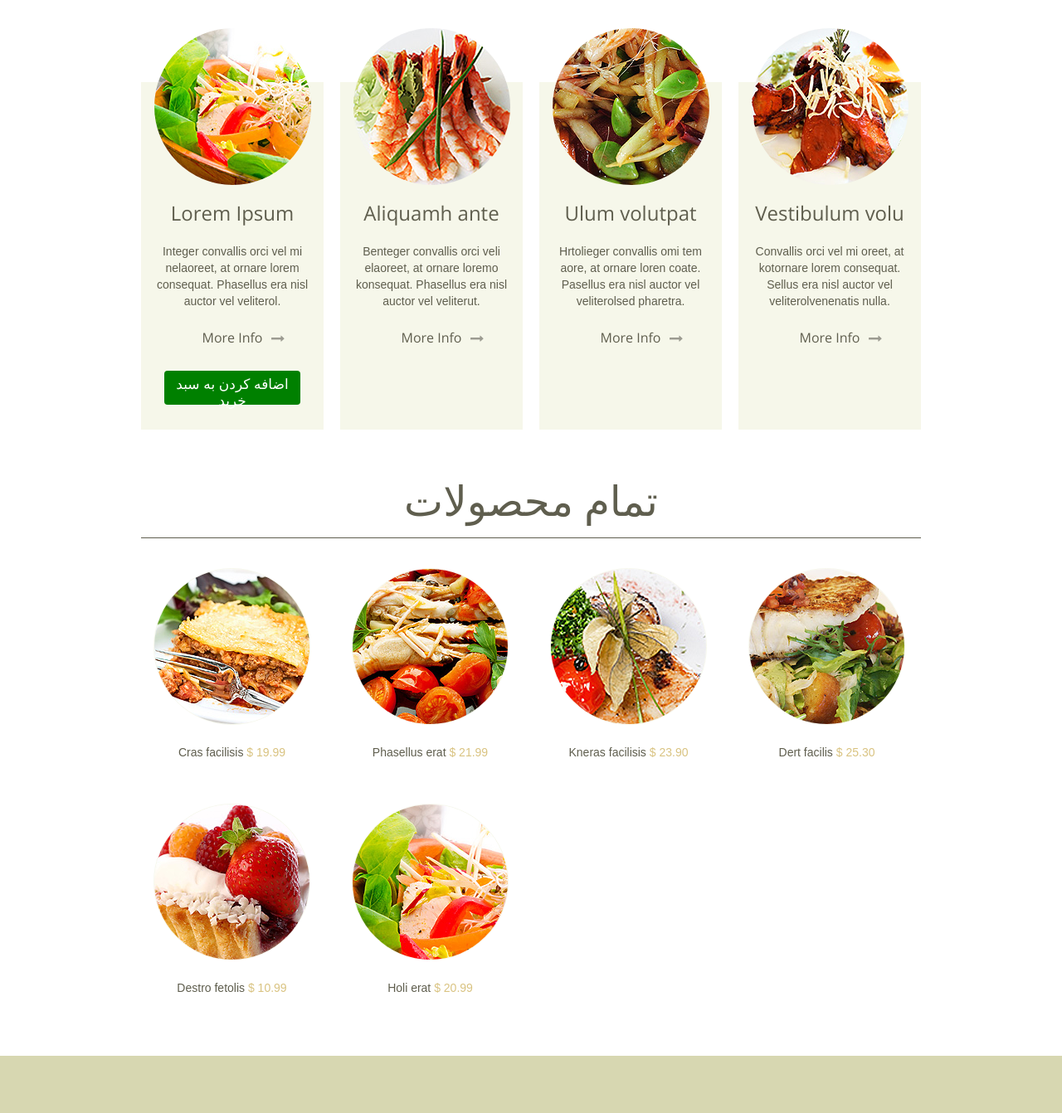
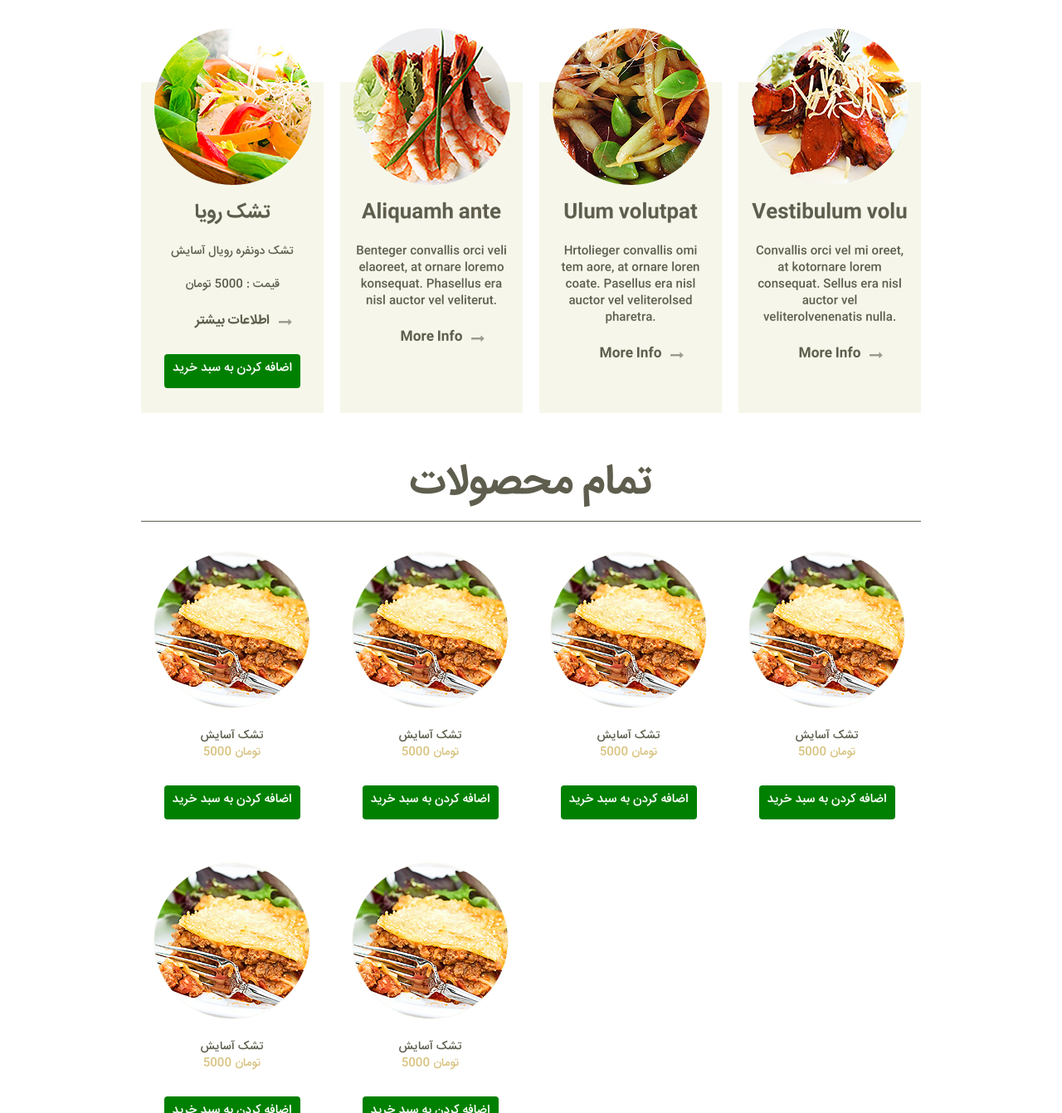
Before and after one commit to hrmshams/store_website, a plain HTML site: page index.html in a window 1280 px wide. Shown: the part 686-2028 px from the top of the page at 83% size. Drawn offline with nearby package versions, Linux system fonts and the light colour scheme.

Commit message:
font and some other changes

```diff
--- a/css/menu.css
+++ b/css/menu.css
@@ -7,7 +7,7 @@
 }
 
 nav.bt-menu  ul li {
-	font: bold 18px/29px 'Open Sans', sans-serif;
+	font: bold 18px/29px iransans_bold;
 	color: #fff;
 }
 nav.bt-menu  ul li:first-child+li+li {
--- a/css/style.css
+++ b/css/style.css
@@ -8,6 +8,20 @@
 @import "../css/menu.css";
 
 @import "../css/font-awesome.css";
+
+@font-face {
+  font-family: 'iransans_bold';
+  src: url('../fonts/iran_sans_bold.ttf');
+  font-weight: normal;
+  font-style: normal;
+}
+
+@font-face {
+  font-family: 'iransans_med';
+  src: url('../fonts/iran_sans_medium.woff2');
+  font-weight: normal;
+  font-style: normal;
+}
 
 input {
 	outline:  none !important;
@@ -30,7 +44,8 @@ text-decoration:none;
 
 
 body {
-	font: 14px/20px  Arial, Helvetica, sans-serif;
+	/*font: 14px/20px  Arial, Helvetica, sans-serif;*/
+	font: 14px/20px iransans_med;
 	color:#5f5e4e;
 	background-color: #d7d7b1;
 	position:relative;
@@ -52,7 +67,7 @@ body {
 
 h1, h2, h3, h4, h5, h6 {
 	font-weight: normal;
-	font-family: 'Open Sans', sans-serif ;
+	font-family: iransans_bold , sans-serif ;
 	color: #009fb3;
 
 }
@@ -137,7 +152,7 @@ a {
 }
 
 a:hover {
-	color: #d9c381;
+	/*color: #d9c381;*/
 
 }
 
@@ -264,12 +279,12 @@ h1 a img {
 	width: 43px;
 	height: 43px;
 	  color: #d9c381;
-	  font: 24px/43px FontAwesome;
+	  font: 24px/43px iransans_bold;
 }
 
 .socials a:first-child:after {
 	  content: '';
-	  font: 24px/43px FontAwesome;
+	  font: 24px/43px iransans_bold;
 	  color: #d9c381;
 	  width: 43px;
 	  height: 43px;
@@ -338,7 +353,7 @@ h1 a img {
 	overflow: hidden;
 	margin-top: -108px;
 	margin-left: -104px;
-	font: bold 20px/20px 'Open Sans', sans-serif;
+	font: bold 20px/20px iransans_bold;
 	color: #fff;
 	width: 217px;
 	position: absolute;
@@ -423,14 +438,14 @@ top: 2px;
 .box .title {
 	padding-top: 24px;
 	margin-bottom: 26px;
-	font: 24px/20px 'Open Sans', sans-serif;
+	font: 24px/20px iransans_bold;
 }
 
 .box>div>a {
 	position: relative;
 	display: inline-block;
 	margin-top: 24px;
-	font: 300 16px/20px 'Open Sans', sans-serif;
+	font: 300 16px/20px iransans_bold;
 }
 
 .box>div>a:after {
@@ -506,7 +521,7 @@ a.col1:hover, .col1>a:hover {
 .div-tabs  {
 	text-align: center;
 	display: block;
-	height: 650px;
+	height: 800px;
 	/*align-content: center;*/
 }
 
@@ -557,12 +572,12 @@ a.col1:hover, .col1>a:hover {
 	margin-top: 53px;
 }
 .post .title {
-	font: 18px/20px 'Open Sans', sans-serif;
+	font: 18px/20px iransans_bold;
 	margin-bottom: 7px;
 }
 
 a.link1 {
-	font: 300 16px/20px 'Open Sans', sans-serif;
+	font: 300 16px/20px iransans_bold;
 	display: inline-block;
 	margin-top: 15px;
 }
@@ -589,7 +604,7 @@ a.link1 {
 	color: #d9c381;
 	position: relative;
 	top: -1px;
-	font:  16px/20px 'Open Sans', sans-serif;
+	font:  16px/20px iransans_bold;
 }
 
 a.reserv {
@@ -598,7 +613,7 @@ a.reserv {
 	background-color: #9b9a87;
 	padding: 29px 20px 28px 18px;
 	margin-top: 54px;
-	font:  27px/27px 'Open Sans', sans-serif;
+	font:  27px/27px iransans_bold;
 }
 
 a.reserv:hover {
@@ -633,7 +648,7 @@ a.reserv span {
 filter: progid:DXImageTransform.Microsoft.BasicImage(rotation=3);
     -webkit-transform: rotate(-90deg); /* Chrome y Safari */
    -moz-transform: rotate(-90deg); /* Firefox */
-	font:  36px/36px 'Open Sans', sans-serif;
+	font:  36px/36px iransans_bold;
 	position: absolute;
 	z-index: 1;
 	bottom: 0;
@@ -812,7 +827,7 @@ footer a:hover {
 }
 
 .button {
-	font-size: 17px;
+	font-size: 15px;
 	background-color: green;
 	color: white;
 	width: 150px;
--- a/index.html
+++ b/index.html
@@ -73,7 +73,7 @@
 <div class="content"><div class="ic">More Website Templates @ TemplateMonster.com - December 02, 2013!</div>
   <a href="index-2.html" class="block1">
     <img src="images/blur_img1.jpg" alt="">
-    <span class="price"><span>magna non nunc</span><span><small>$</small> 29.35</span><strong></strong></span>
+    <span class="price"><span>تشک دونفره رویال</span><span>350000 تومان</span><strong></strong></span>
   </a>
 
   <div class="container_12">
@@ -83,10 +83,11 @@
     <div class="grid_3">
       <div class="box maxheight">
         <img src="images/box_img1.jpg" alt="">
-        <div class="title">Lorem Ipsum</div>
-        Integer convallis orci vel mi nelaoreet, at ornare lorem consequat. Phasellus era nisl auctor vel veliterol.
+        <div class="title">تشک رویا</div>
+        <p>تشک دونفره رویال آسایش</p>
+        <span>قیمت :</span> <span>5000 تومان</span>
         <br>
-        <a href="#">More Info</a>
+        <a href="#">اطلاعات بیشتر</a>
         <div class="button">
             <a href="#">اضافه کردن به سبد خرید</a>
         </div>
@@ -129,27 +130,45 @@
         </div>
         <div class="grid_3">
           <a href="images/big1.jpg" class="gal"><img src="images/page3_img1.jpg" alt=""><span></span></a>
-          <div class="col2"><span class="col3"><a href="#">Cras facilisis</a></span> $ 19.99</div>
+          <div class="col2"><span class="col3"><a href="#">تشک آسایش</a></span><p>5000 تومان</p></div>
+          <div class="button">
+              <a href="#">اضافه کردن به سبد خرید</a>
+          </div>
         </div>
         <div class="grid_3">
-          <a href="images/big2.jpg" class="gal"><img src="images/page3_img2.jpg" alt=""><span></span></a>
-          <div class="col2"><span class="col3"><a href="#">Phasellus erat </a></span> $ 21.99</div>
+          <a href="images/big1.jpg" class="gal"><img src="images/page3_img1.jpg" alt=""><span></span></a>
+          <div class="col2"><span class="col3"><a href="#">تشک آسایش</a></span><p>5000 تومان</p></div>
+          <div class="button">
+              <a href="#">اضافه کردن به سبد خرید</a>
+          </div>
         </div>
         <div class="grid_3">
-          <a href="images/big3.jpg" class="gal"><img src="images/page3_img3.jpg" alt=""><span></span></a>
-          <div class="col2"><span class="col3"><a href="#">Kneras facilisis </a></span> $ 23.90</div>
+          <a href="images/big1.jpg" class="gal"><img src="images/page3_img1.jpg" alt=""><span></span></a>
+          <div class="col2"><span class="col3"><a href="#">تشک آسایش</a></span><p>5000 تومان</p></div>
+          <div class="button">
+              <a href="#">اضافه کردن به سبد خرید</a>
+          </div>
         </div>
         <div class="grid_3">
-          <a href="images/big4.jpg" class="gal"><img src="images/page3_img4.jpg" alt=""><span></span></a>
-          <div class="col2"><span class="col3"><a href="#">Dert facilis</a></span> $ 25.30</div>
+          <a href="images/big1.jpg" class="gal"><img src="images/page3_img1.jpg" alt=""><span></span></a>
+          <div class="col2"><span class="col3"><a href="#">تشک آسایش</a></span><p>5000 تومان</p></div>
+          <div class="button">
+              <a href="#">اضافه کردن به سبد خرید</a>
+          </div>
         </div>
         <div class="grid_3">
-          <a href="images/big5.jpg" class="gal"><img src="images/page3_img5.jpg" alt=""><span></span></a>
-          <div class="col2"><span class="col3"><a href="#">Destro fetolis </a></span> $ 10.99</div>
+          <a href="images/big1.jpg" class="gal"><img src="images/page3_img1.jpg" alt=""><span></span></a>
+          <div class="col2"><span class="col3"><a href="#">تشک آسایش</a></span><p>5000 تومان</p></div>
+          <div class="button">
+              <a href="#">اضافه کردن به سبد خرید</a>
+          </div>
         </div>
         <div class="grid_3">
-          <a href="images/big6.jpg" class="gal"><img src="images/page3_img6.jpg" alt=""><span></span></a>
-          <div class="col2"><span class="col3"><a href="#">Holi erat </a></span> $ 20.99</div>
+          <a href="images/big1.jpg" class="gal"><img src="images/page3_img1.jpg" alt=""><span></span></a>
+          <div class="col2"><span class="col3"><a href="#">تشک آسایش</a></span><p>5000 تومان</p></div>
+          <div class="button">
+              <a href="#">اضافه کردن به سبد خرید</a>
+          </div>
         </div>
     </div>
   </div>
```
Also changed, not shown: css/font-awesome.css, fonts/iran_sans_bold.ttf (added), fonts/iran_sans_medium.woff2 (added).
